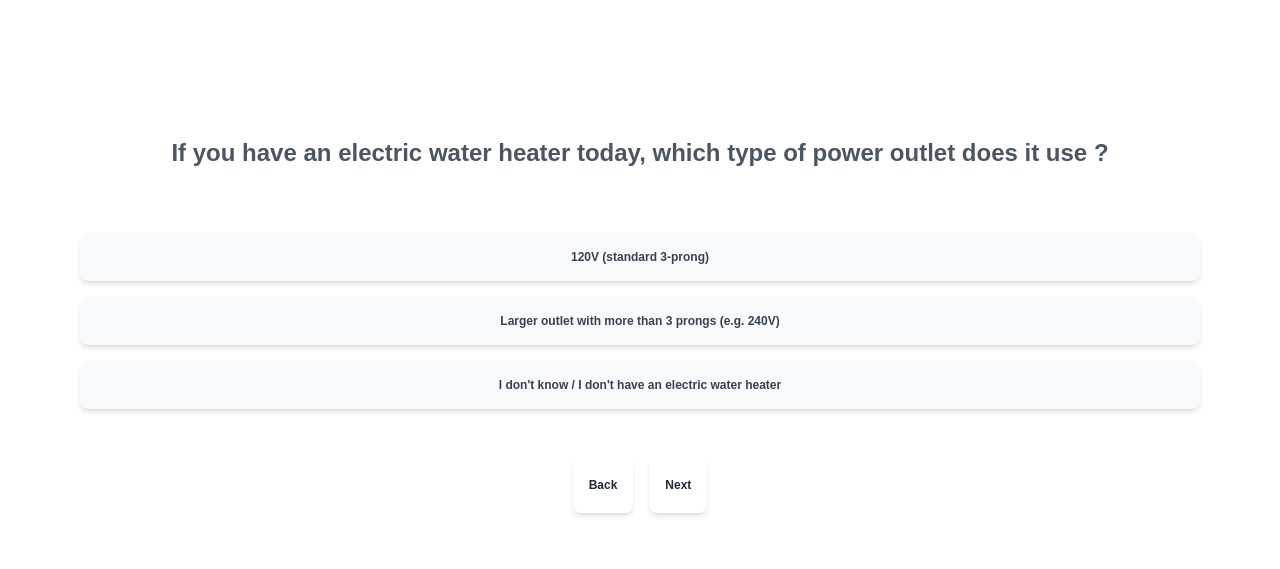
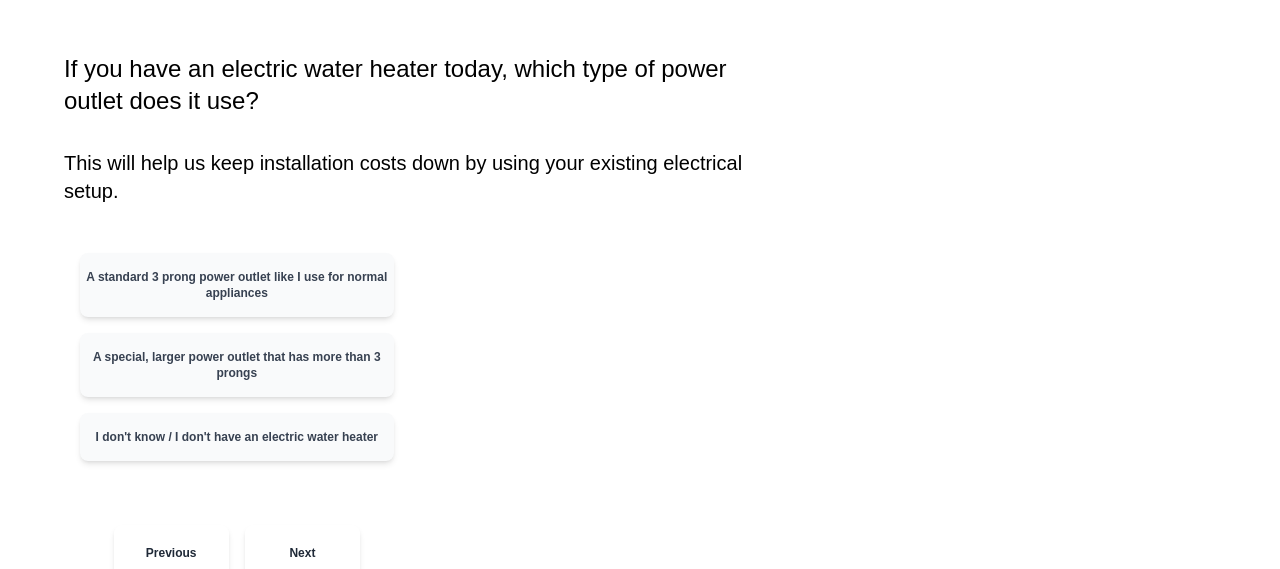
Before and after one commit to toliv/greensave, a Next.js app in the folder web/green_save/: page /appliance-finder in a window 1280 px wide. Shown: the part 2091-2660 px from the top of the page. Built offline with nearby package versions, Linux system fonts and the light colour scheme.

Commit message:
propane vent

```diff
--- a/web/green_save/src/components/ElectricitySupplyQuestion.tsx
+++ b/web/green_save/src/components/ElectricitySupplyQuestion.tsx
@@ -1,6 +1,7 @@
 import { ElectricitySupplyEnum } from "@/schema/questionsSchema";
 import { Button } from "@material-tailwind/react";
 import { Controller, useFormContext } from "react-hook-form";
+import { Question } from "./Question";
 
 export function ElectricitySupplyQuestion({
   moveToNextQuestion,
@@ -26,16 +27,19 @@ export function ElectricitySupplyQuestion({
   };
 
   return (
-    <div
-      id="question4"
-      className="flex flex-col justify-center gap-8 min-h-screen mt-6"
-    >
-      <div className="flex p-4 text-2xl justify-center text-center font-bold text-gray-600">
-        If you have an electric water heater today, which type of power outlet
-        does it use ?
-      </div>
-      <div className="flex flex-col text-xl font-semibold text-gray-600">
-        <div className="w-full h-full">
+    <div className="flex flex-col">
+      {/* hack */}
+      <div className="h-20"></div>
+      <div>
+        <Question
+          moveToNextQuestion={moveToNextQuestion}
+          moveToPreviousQuestion={moveToPreviousQuestion}
+          moveToNextQuestionEnabled={() =>
+            !getFieldState("householdSize").invalid
+          }
+          questionHeading={`If you have an electric water heater today, which type of power outlet does it use?`}
+          questionSubheading={`This will help us keep installation costs down by using your existing electrical setup.`}
+        >
           <Controller
             name="supportedEnergySupply"
             control={control}
@@ -46,14 +50,14 @@ export function ElectricitySupplyQuestion({
                   placeholder="120V"
                   className={`py-4 hover:shadow-xl ${supportedEnergySupply === "120V" ? "bg-green-500 text-white" : "bg-gray-50 text-gray-700"}`}
                 >
-                  120V (standard 3-prong)
+                  {`A standard 3 prong power outlet like I use for normal appliances`}
                 </Button>
                 <Button
                   onClick={() => handleElectricityChoice("LargerVoltage")}
                   placeholder="LargerVoltage"
                   className={`py-4 hover:shadow-xl ${supportedEnergySupply === "LargerVoltage" ? "bg-green-500 text-white" : "bg-gray-50 text-gray-700"}`}
                 >
-                  Larger outlet with more than 3 prongs (e.g. 240V)
+                  {`A special, larger power outlet that has more than 3 prongs`}
                 </Button>
                 <Button
                   onClick={() => handleElectricityChoice("Unknown")}
@@ -65,30 +69,7 @@ export function ElectricitySupplyQuestion({
               </div>
             )}
           />
-        </div>
-      </div>
-      <div className="flex gap-4 justify-center">
-        <div className="">
-          <Button
-            variant="filled"
-            placeholder="something"
-            onClick={() => moveToPreviousQuestion()}
-            className={`h-14 w-full bg-white text-gray-800 p-4`}
-          >
-            Back
-          </Button>
-        </div>
-        <div className="">
-          <Button
-            variant="filled"
-            placeholder="something"
-            onClick={() => moveToNextQuestion()}
-            disabled={getFieldState("supportedEnergySupply").invalid}
-            className={`h-14 w-full bg-white text-gray-800 p-4 ${getFieldState("supportedEnergySupply").invalid ? "hover:cursor-not-allowed" : ""}`}
-          >
-            Next
-          </Button>
-        </div>
+        </Question>
       </div>
     </div>
   );
--- a/web/green_save/src/components/PropaneVentQuestion.tsx
+++ b/web/green_save/src/components/PropaneVentQuestion.tsx
@@ -1,6 +1,7 @@
 import { HouseholdSizeEnum, PropaneVentEnum } from "@/schema/questionsSchema";
 import { Button } from "@material-tailwind/react";
 import { Controller, useFormContext } from "react-hook-form";
+import { Question } from "./Question";
 
 export function PropaneVentQuestion({
   moveToNextQuestion,
@@ -24,16 +25,17 @@ export function PropaneVentQuestion({
   const ventType = watch("ventType");
 
   return (
-    <div
-      id="question2"
-      className="flex flex-col justify-center gap-4 min-h-screen"
-    >
-      <div className="mt-12 flex justify-center text-lg xl:text-2xl font-bold text-gray-600 text-center">
-        If you have a natural gas or propane water heater today, which type of
-        vent does it have?
-      </div>
-      <div className="flex flex-col text-xs xl:text-3xl font-light text-gray-600 justify-center">
-        <div className="w-full h-full">
+    <div className="flex flex-col">
+      {/* hack */}
+      <div className="h-20"></div>
+      <div>
+        <Question
+          moveToNextQuestion={moveToNextQuestion}
+          moveToPreviousQuestion={moveToPreviousQuestion}
+          moveToNextQuestionEnabled={() => !getFieldState("ventType").invalid}
+          questionHeading={`If you have a gas water heater today, which type of vent does it have?`}
+          questionSubheading={`This will help us help us keep installation costs down by using your existing electrical setup.`}
+        >
           <Controller
             name="ventType"
             control={control}
@@ -89,30 +91,7 @@ export function PropaneVentQuestion({
               </div>
             )}
           />
-        </div>
-      </div>
-      <div className="flex gap-4 w-full justify-center">
-        <div className="">
-          <Button
-            variant="filled"
-            placeholder="something"
-            onClick={() => moveToPreviousQuestion()}
-            className={`h-14 w-full bg-white text-gray-800 p-4`}
-          >
-            Back
-          </Button>
-        </div>
-        <div className="">
-          <Button
-            variant="filled"
-            placeholder="something"
-            onClick={() => moveToNextQuestion()}
-            disabled={getFieldState("householdSize").invalid}
-            className={`h-14 w-full bg-white text-gray-800 p-4 ${getFieldState("householdSize").invalid ? "hover:cursor-not-allowed" : ""}`}
-          >
-            Next
-          </Button>
-        </div>
+        </Question>
       </div>
     </div>
   );
--- a/web/green_save/src/components/Question.tsx
+++ b/web/green_save/src/components/Question.tsx
@@ -54,7 +54,7 @@ export function Question({
               variant="filled"
               placeholder="something"
               onClick={() => moveToNextQuestion()}
-              disabled={!moveToNextQuestionEnabled}
+              disabled={!moveToNextQuestionEnabled()}
               className={`h-14 w-1/3 bg-white text-gray-800 p-4 ${!moveToNextQuestionEnabled ? "hover:cursor-not-allowed" : ""}`}
             >
               Next
```
